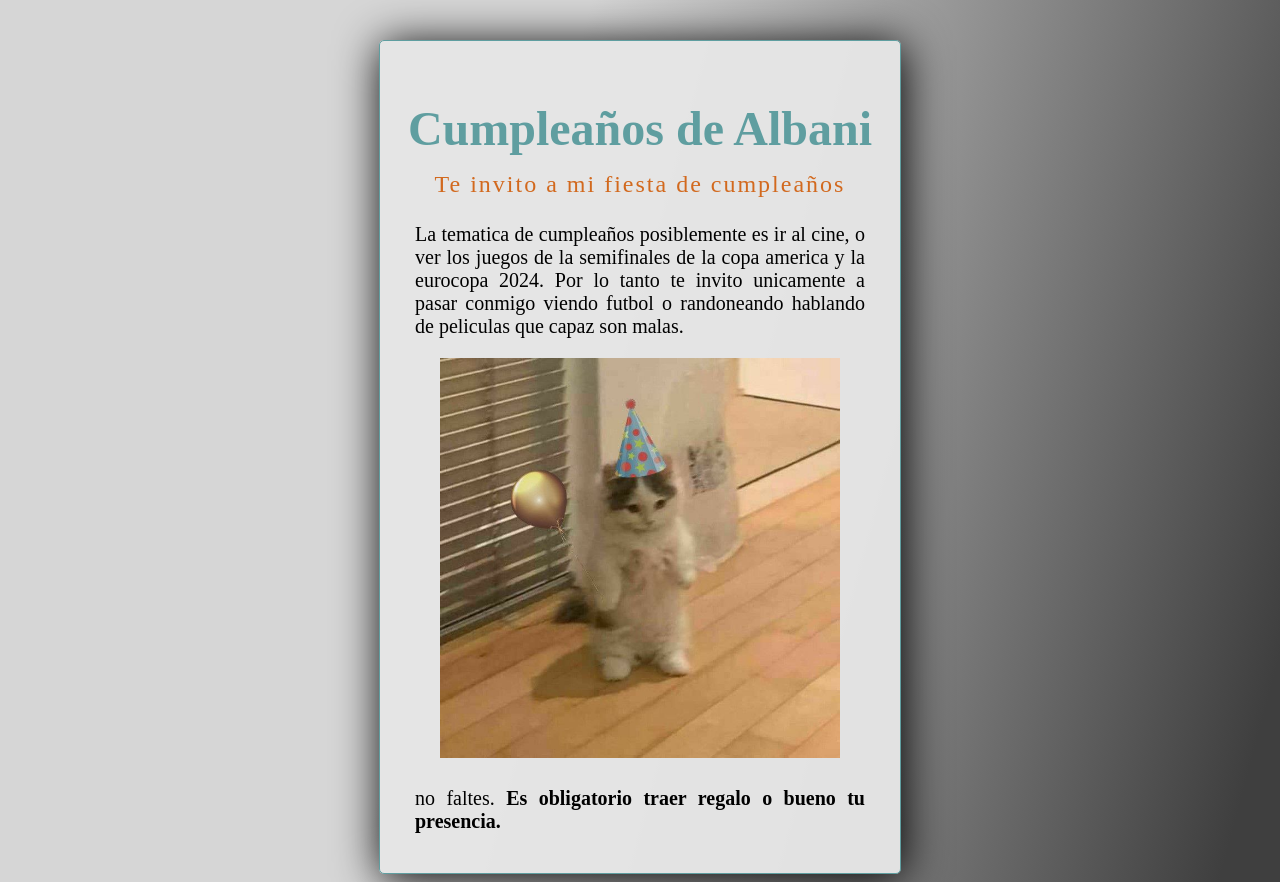
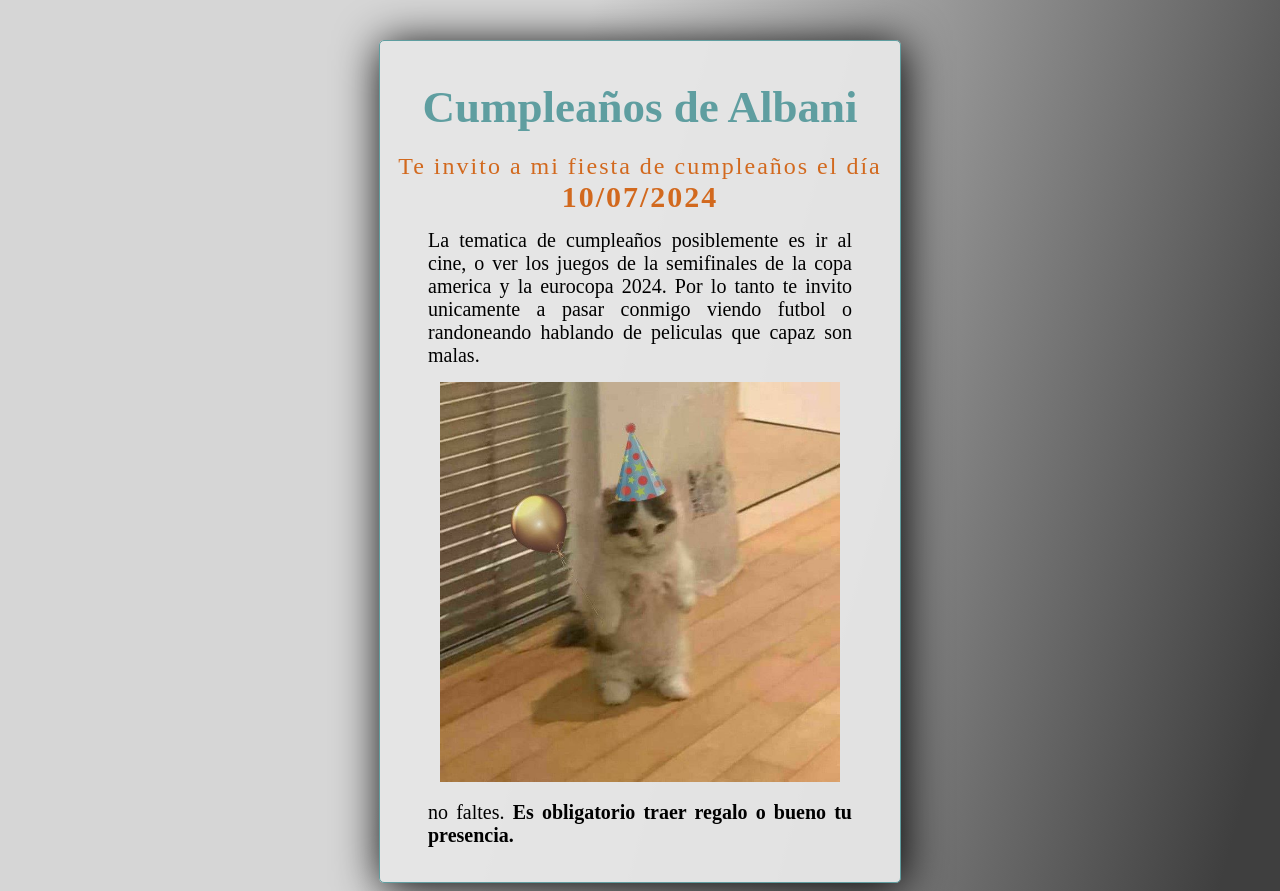
Before and after one commit to albanibarragan/card-invitacion-cumple, a plain HTML site: page index.html in a window 1280 px wide. Drawn offline with Linux system fonts and the light colour scheme.

Commit message:
Arreglos

```diff
--- a/index.html
+++ b/index.html
@@ -9,7 +9,10 @@
   <body>
     <div class="card">
       <h1 class="card-title">Cumpleaños de Albani</h1>
-      <h2 class="card-description">Te invito a mi fiesta de cumpleaños</h2>
+
+      <h2 class="card-description">
+        Te invito a mi fiesta de cumpleaños el día <span>10/07/2024</span>
+      </h2>
       <p class="content">
         La tematica de cumpleaños posiblemente es ir al cine, o ver los juegos
         de la semifinales de la copa america y la eurocopa 2024. Por lo tanto te
--- a/style.css
+++ b/style.css
@@ -5,7 +5,6 @@ body {
     rgb(214, 214, 214) 39%,
     rgb(63, 63, 63) 96%
   );
-  background-repeat: no-repeat;
   background-size: cover;
 }
 
@@ -23,29 +22,33 @@ body {
 
 .card-title {
   color: cadetblue;
-  font-size: 48px;
-  padding-top: 25px;
+  font-size: 45px;
   font-weight: 800;
-  margin: 15px;
+  margin: 20px;
 }
 
 .card-description {
   color: chocolate;
   font-size: 24px;
   font-weight: 90;
-  margin: 0;
+  margin: 0 8px;
   letter-spacing: 2px;
 }
 
 .content {
   color: black;
-  padding: 5px 25px;
-  padding-bottom: 0;
+  padding: 5px 28px;
   font-size: 20px;
   text-align: justify;
+  margin: 10px;
 }
 
 img {
   width: 400px;
   height: 400px;
 }
+
+span {
+  font-size: 30px;
+  font-weight: 600;
+}
```
